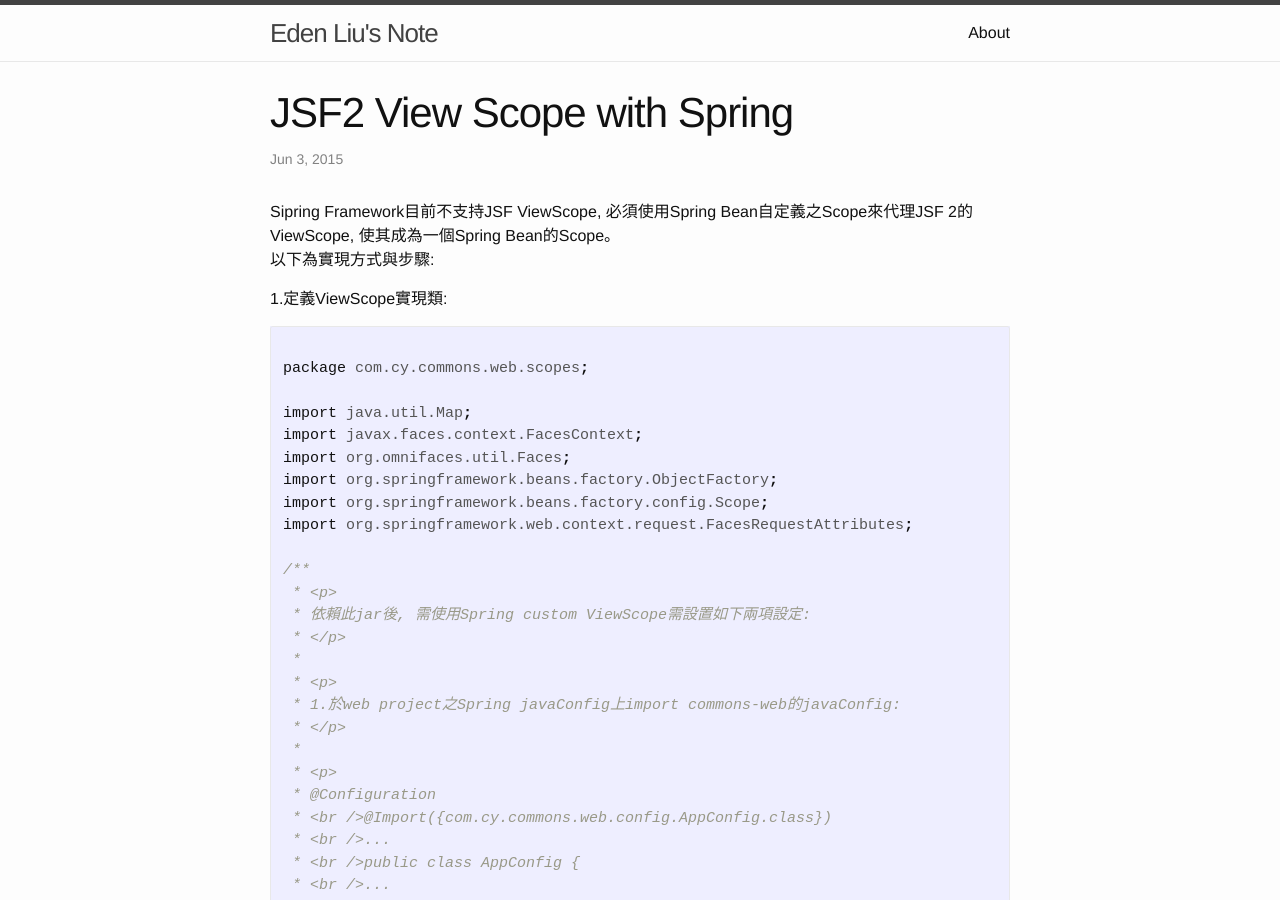
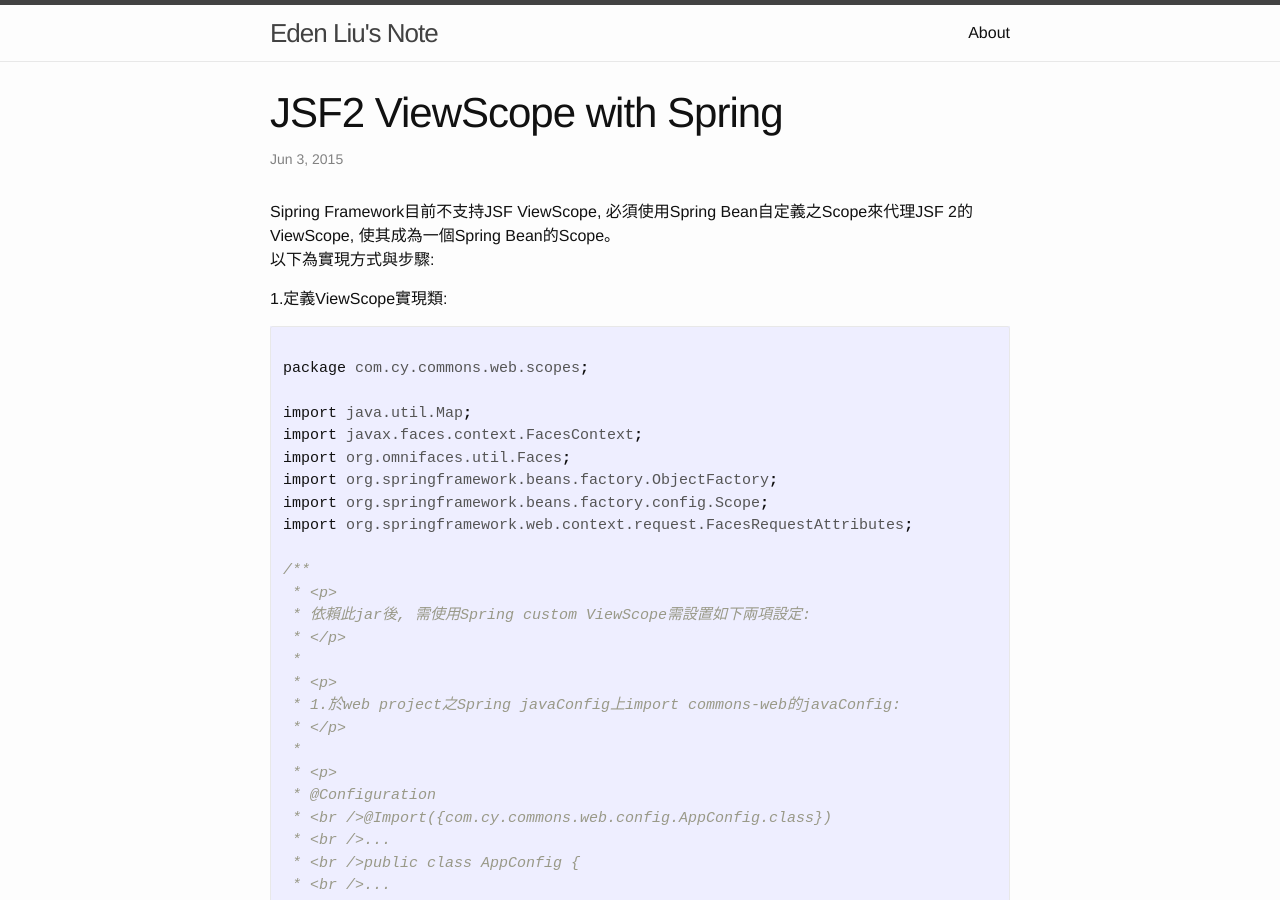
Before and after one commit to eden90267/eden90267.github.io, a Jekyll site: the page built from _posts/2015-06-03-jsf-viewscope-with-spring.markdown, in a window 1280 px wide and 900 px high. Built offline with Jekyll 4.4.1, drawn with Linux system fonts in a browser that asks for light colours.

Commit message:
modify title page

```diff
--- a/_posts/2015-05-29-jsf-viewscope-loss-querystring-with-some-initial-value-in-the-browser-by-clicking-back.markdown
+++ b/_posts/2015-05-29-jsf-viewscope-loss-querystring-with-some-initial-value-in-the-browser-by-clicking-back.markdown
@@ -1,6 +1,6 @@
 ---
 layout: post
-title:  "JSF ViewScope: Loss queryString with some initial value in the browser by clicking back"
+title:  "JSF ViewScope: Loss QueryString with Some Initial Value in The Browser by Clicking Back"
 date:   2015-05-29 21:00:00 +0800
 categories: [java, jsf, viewScope, queryString]
 ---
--- a/_posts/2015-06-03-jsf-viewscope-with-spring.markdown
+++ b/_posts/2015-06-03-jsf-viewscope-with-spring.markdown
@@ -1,6 +1,6 @@
 ---
 layout: post
-title:  "JSF2 View Scope with Spring"
+title:  "JSF2 ViewScope with Spring"
 date:   2015-06-03 21:00:00 +0800
 categories: [java, jsf, viewScope, spring]
 ---
--- a/_posts/2015-09-03-eclipselink-lazy-loading-settings.markdown
+++ b/_posts/2015-09-03-eclipselink-lazy-loading-settings.markdown
@@ -1,6 +1,6 @@
 ---
 layout: post
-title:  "EclipseLink lazy loading settings"
+title:  "EclipseLink Lazy Loading Settings"
 date:   2015-09-03 11:00:00 +0800
 categories: [java, eclipseLink, spring, lazy loading]
 ---
--- a/_posts/2015-10-14-spring-jdbctemplate-advanced-usage.markdown
+++ b/_posts/2015-10-14-spring-jdbctemplate-advanced-usage.markdown
@@ -1,6 +1,6 @@
 ---
 layout: post
-title:  "Spring JdbcTemplate advanced usage"
+title:  "Spring JdbcTemplate Advanced Usage"
 date:   2015-10-14 14:00:00 +0800
 categories: [java, jdbcTemplate, spring]
 ---
--- a/_posts/2016-02-24-spring-cache-cacheable-method-ignored-when-called-from-within-the-same-class.markdown
+++ b/_posts/2016-02-24-spring-cache-cacheable-method-ignored-when-called-from-within-the-same-class.markdown
@@ -1,6 +1,6 @@
 ---
 layout: post
-title:  "Spring cache @Cacheable method ignored when called from within the same class"
+title:  "Spring Cache @Cacheable Method Ignored When Called from Within The Same Class"
 date:   2016-02-24 22:46:00 +0800
 categories: [java, spring, cache, ehcache]
 ---
```
